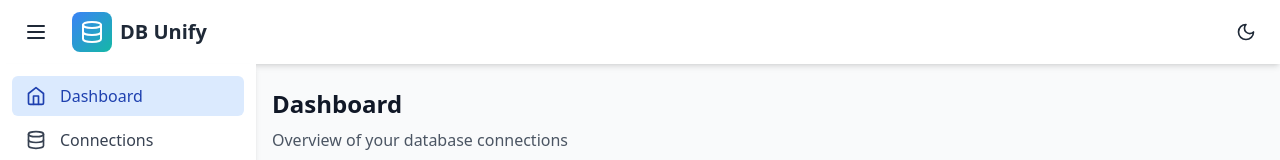
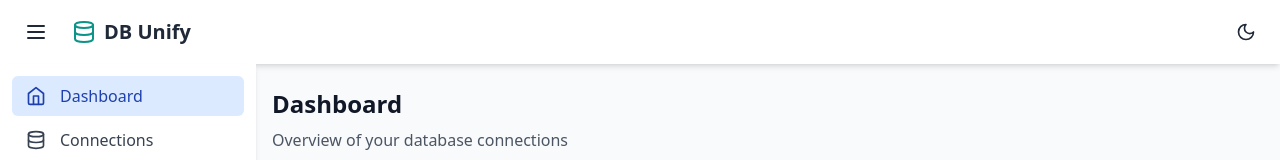
Before and after one commit to raulbaciulescu/db-unify-fe, a React (Vite) app: page / in a window 1280 px wide. Shown: the top 160 px of the page. Built offline with nearby package versions, Linux system fonts and the light colour scheme; no server answers.

Commit message:
Updated Header.tsx

```diff
--- a/src/components/layout/Header.tsx
+++ b/src/components/layout/Header.tsx
@@ -22,9 +22,7 @@ const Header: React.FC<HeaderProps> = ({ toggleSidebar }) => {
           <Menu size={24} />
         </button>
         <div className="flex items-center gap-2">
-          <div className="flex items-center justify-center w-10 h-10 rounded-lg bg-gradient-to-br from-blue-500 to-teal-500">
-            <Database size={24} className="text-white" />
-          </div>
+          <Database size={24} className="text-teal-600" />
           <h1 className="text-xl font-bold">DB Unify</h1>
         </div>
       </div>
```
